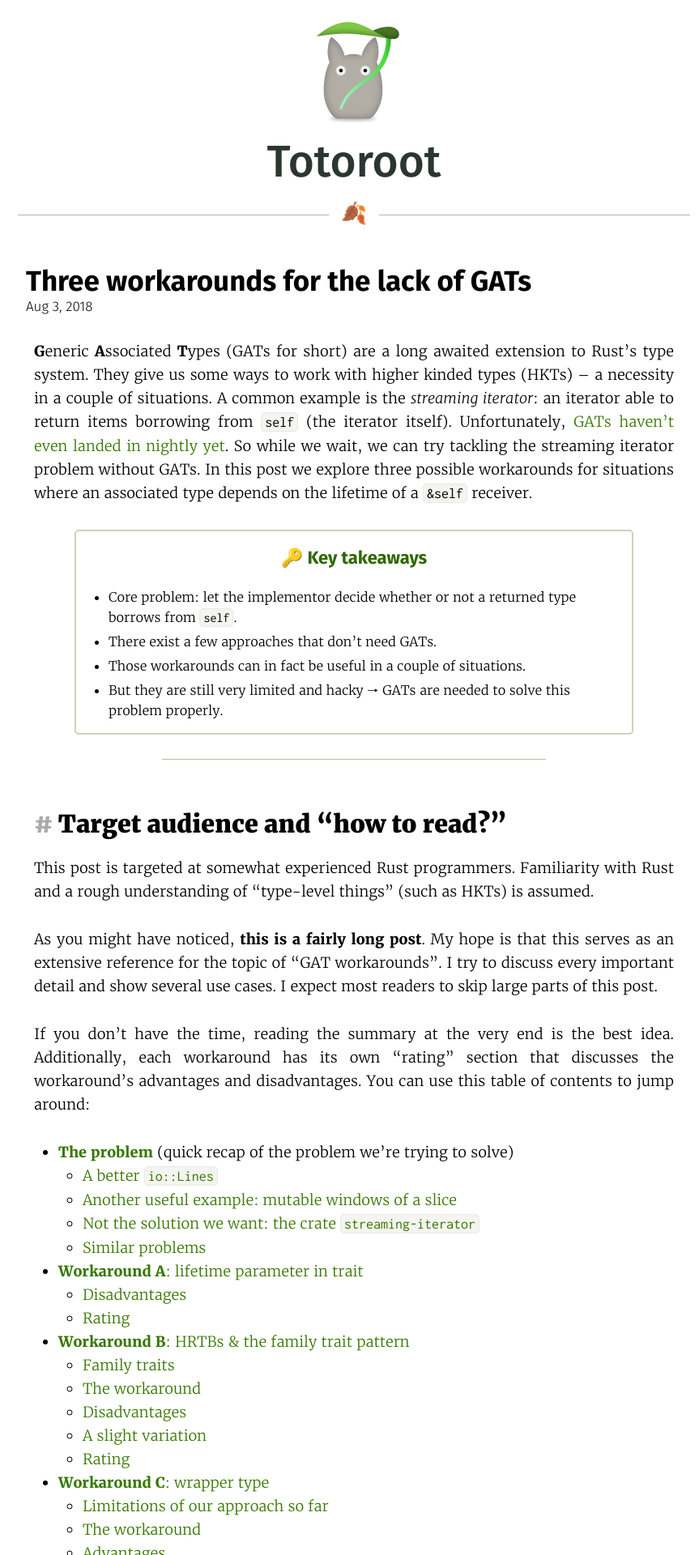
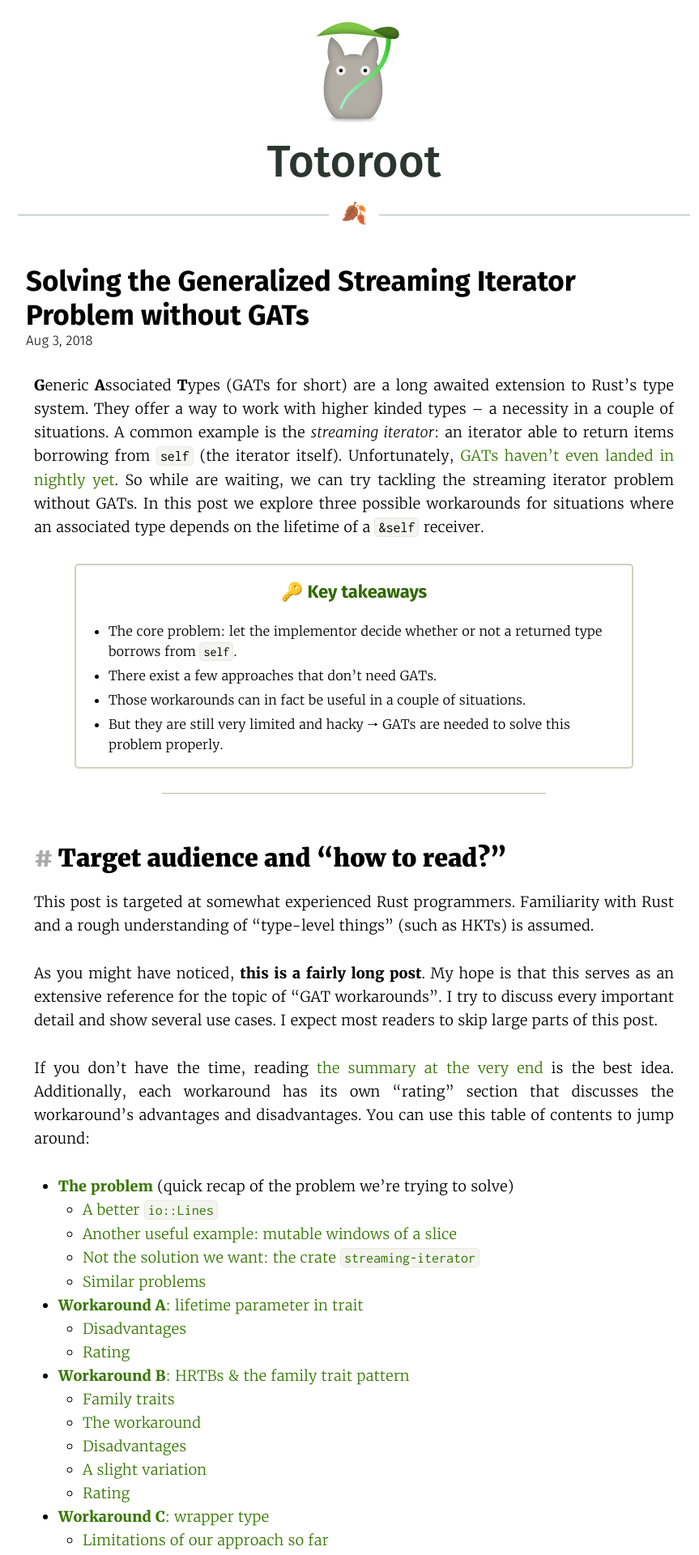
Before and after one commit to LukasKalbertodt/LukasKalbertodt.github.io, a Jekyll site: the page built from _posts/2018-07-19-todo.md, in a window 1280 px wide. Shown: the top 1920 px of the page at 81% size, without its empty margins (203-1066 px from the left). Built offline with Jekyll 4.4.1, drawn with Linux system fonts in a browser that asks for light colours; comment, search, counter and statistics services are not loaded; some of the changed text lies outside the part shown.

Commit message:
Last improvements

````diff
--- a/_includes/head.html
+++ b/_includes/head.html
@@ -1,6 +1,6 @@
 <head>
     <meta charset="utf-8">
-    <meta name="viewport" content="width=device-width initial-scale=1" />
+    <meta name="viewport" content="width=device-width, initial-scale=1" />
     <meta http-equiv="X-UA-Compatible" content="IE=edge">
 
     <title>{% if page.title %}{{ page.title }} [{{ site.title }}]{% else %}{{ site.title }}{% endif %}</title>
--- a/_posts/2018-07-19-todo.md
+++ b/_posts/2018-07-19-todo.md
@@ -1,14 +1,14 @@
 ---
 layout: post
-title:  "Three workarounds for the lack of GATs"
+title:  "Solving the Generalized Streaming Iterator Problem without GATs"
 date:   2018-08-03
 ---
 
-**G**eneric **A**ssociated **T**ypes (GATs for short) are a long awaited extension to Rust's type system. They give us some ways to work with higher kinded types (HKTs) -- a necessity in a couple of situations. A common example is the *streaming iterator*: an iterator able to return items borrowing from `self` (the iterator itself). Unfortunately, [GATs haven't even landed in nightly yet](https://github.com/rust-lang/rust/issues/44265). So while we wait, we can try tackling the streaming iterator problem without GATs. In this post we explore three possible workarounds for situations where an associated type depends on the lifetime of a `&self` receiver.
+**G**eneric **A**ssociated **T**ypes (GATs for short) are a long awaited extension to Rust's type system. They offer a way to work with higher kinded types -- a necessity in a couple of situations. A common example is the *streaming iterator*: an iterator able to return items borrowing from `self` (the iterator itself). Unfortunately, [GATs haven't even landed in nightly yet](https://github.com/rust-lang/rust/issues/44265). So while are waiting, we can try tackling the streaming iterator problem without GATs. In this post we explore three possible workarounds for situations where an associated type depends on the lifetime of a `&self` receiver.
 
 <div class="tldr" markdown="1">
 # 🔑 Key takeaways
-- Core problem: let the implementor decide whether or not a returned type borrows from `self`.
+- The core problem: let the implementor decide whether or not a returned type borrows from `self`.
 - There exist a few approaches that don't need GATs.
 - Those workarounds can in fact be useful in a couple of situations.
 - But they are still very limited and hacky 🠒 GATs are needed to solve this problem properly.
@@ -23,7 +23,7 @@
 
 As you might have noticed, **this is a fairly long post**. My hope is that this serves as an extensive reference for the topic of "GAT workarounds". I try to discuss every important detail and show several use cases. I expect most readers to skip large parts of this post.
 
-If you don't have the time, reading the summary at the very end is the best idea. Additionally, each workaround has its own "rating" section that discusses the workaround's advantages and disadvantages. You can use this table of contents to jump around:
+If you don't have the time, reading [the summary at the very end](#summary) is the best idea. Additionally, each workaround has its own "rating" section that discusses the workaround's advantages and disadvantages. You can use this table of contents to jump around:
 
 - [**The problem**](#the-problem) (quick recap of the problem we're trying to solve)
     - [A better `io::Lines`](#a-better-iolines)
@@ -602,7 +602,7 @@
 
 This instructs the compiler to remove the `match` branch, because only one of those variants doesn't hold a `!` value. [Even on `opt-level=1`, the branch in `deref()` is already removed](https://godbolt.org/g/8QZ9XJ). Unfortunately, the size of `Wrap` is still like before. But since `Wrap` is usually only a temporary value, it is to be expected that a good optimizer removes `Wrap` completely ([which is exactly what happens in the above example for `opt-level=2`](https://godbolt.org/g/zPZrTv)).
 
-With these marker types, we can add a couple of neat impls and methods, like:
+With these marker types, we can add a couple of useful `From` impls:
 
 ```rust
 impl<'a, T> From<T> for Wrap<'a, T, OwnedMarker> {
@@ -610,13 +610,13 @@
         Wrap::Owned(src, ())
     }
 }
+
+// The same for `Ref` and `RefMut`
+impl<'a, T> From<&'a     T> for Wrap<'a, T, RefMarker>    { … }
+impl<'a, T> From<&'a mut T> for Wrap<'a, T, RefMutMarker> { … }
 ```
 
-Of course, we would also add the corresponding impls for the two other markers:
-- `impl<'a, T> From<&'a T> for Wrap<'a, T, RefMarker>`
-- `impl<'a, T> From<&'a mut T> for Wrap<'a, T, RefMutMarker>`
-
-Additionally, we could offer a more powerful way to extract the value:
+Additionally, we can offer a more powerful way to extract the value:
 
 ```rust
 impl<'a, T> Wrap<'a, T, OwnedMarker> {
--- a/_sass/_post.scss
+++ b/_sass/_post.scss
@@ -248,6 +248,11 @@
             font-size: 24px;
             line-height: 29px;
         }
+
+        h2 {
+            font-size: 20px;
+            line-height: 26px;
+        }
     }
 
     .tldr {
````
